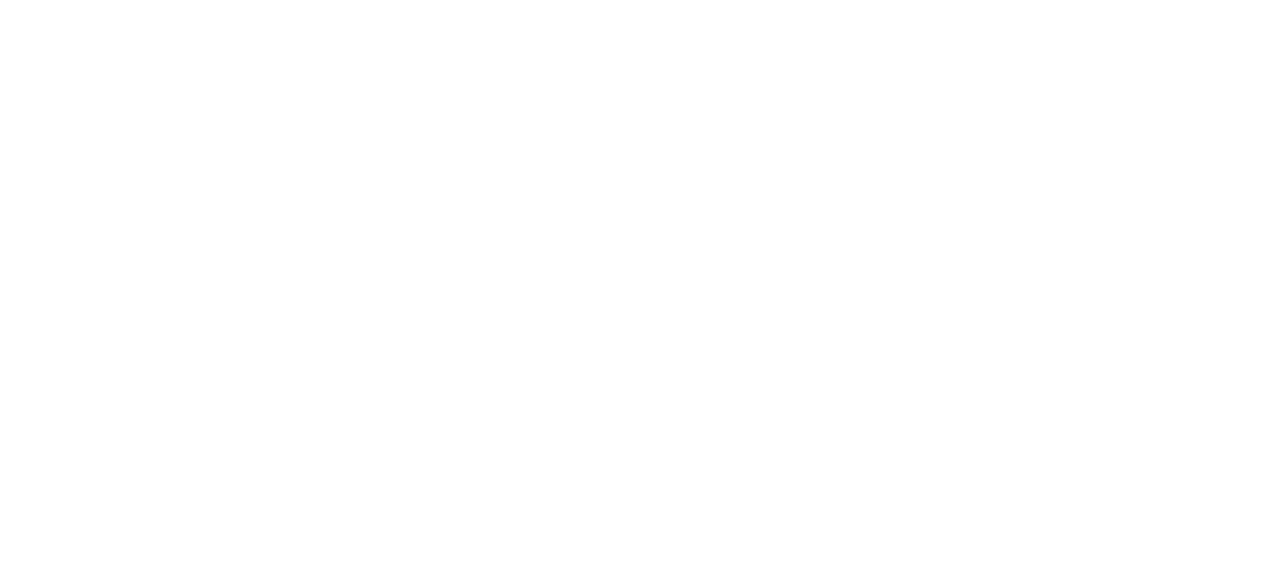
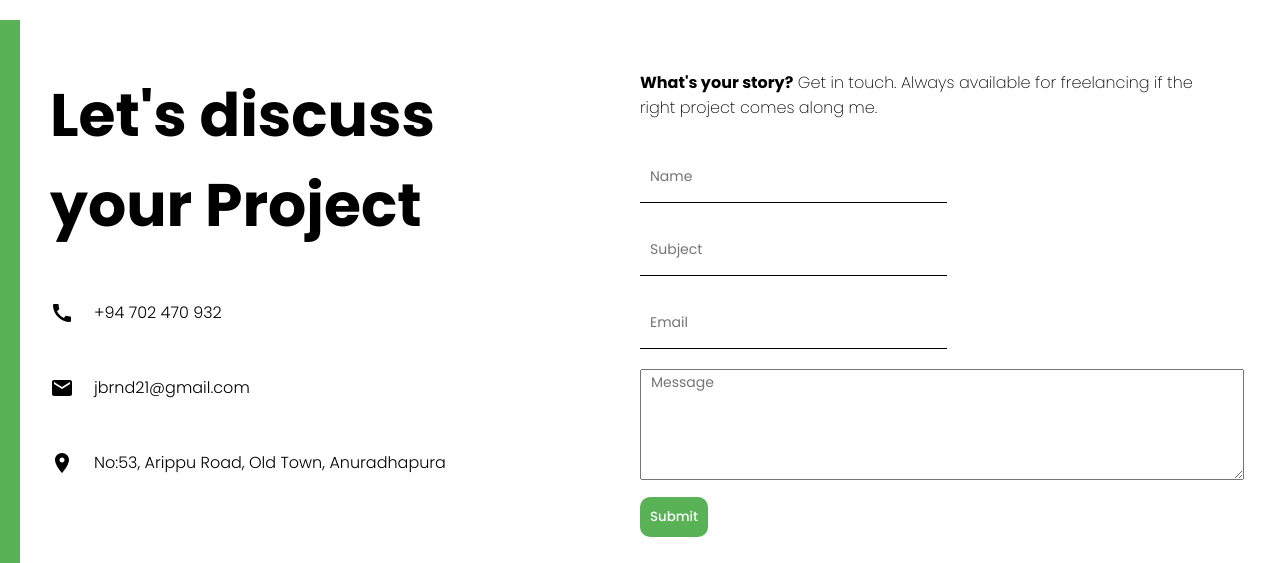
Before and after one commit to Roshini109/portfolio, a React (Create React App) app: page / in a window 1280 px wide. Shown: the part 2234-2797 px from the top of the page. Before the commit the page ends 2254 px from the top, so only its background shows below. Built offline with nearby package versions, Linux system fonts and the light colour scheme.

Commit message:
Create Contact page

```diff
--- a/package.json
+++ b/package.json
@@ -3,9 +3,15 @@
   "version": "0.1.0",
   "private": true,
   "dependencies": {
+    "@emailjs/browser": "^3.11.0",
+    "@emotion/react": "^11.11.1",
+    "@emotion/styled": "^11.11.0",
+    "@mui/icons-material": "^5.14.7",
+    "@mui/material": "^5.14.7",
     "@testing-library/jest-dom": "^5.17.0",
     "@testing-library/react": "^13.4.0",
     "@testing-library/user-event": "^13.5.0",
+    "emailjs-com": "^3.2.0",
     "react": "^18.2.0",
     "react-dom": "^18.2.0",
     "react-scripts": "5.0.1",
--- a/src/App.js
+++ b/src/App.js
@@ -1,3 +1,4 @@
+import Contact from "./components/contact/Contact";
 import Intro from "./components/intro/Intro";
 import About from "./components/intro/about/About";
 import Productlist from "./components/productList/Productlist";
@@ -9,6 +10,7 @@
       <Intro/>
       <About/>
       <Productlist/>
+      <Contact/>
     </div>
   );
 }
--- /dev/null
+++ b/src/components/contact/Contact.jsx
@@ -0,0 +1,65 @@
+import './contact.css'
+import {Call, Email,LocationOn} from '@mui/icons-material'
+import { useRef } from 'react'
+import emailjs from '@emailjs/browser';
+import { useState } from 'react';
+
+export default function Contact() {
+
+const formRef = useRef();
+const [done,setDone] = useState(false)
+
+const handleSubmit = (e) => {
+    e.preventDefault()
+    emailjs.sendForm('service_4xxl38h',
+                    'template_35lfjm3',
+                    formRef.current,
+                    '_S8fuQ36_giCTv23F'
+                    )
+      .then((result) => {
+          console.log(result.text);
+          setDone(true)
+      }, (error) => {
+          console.log(error.text);
+      });
+}
+
+  return (
+    <div className="c">
+        <div className="cBg"></div>
+        <div className="cWrapper">
+            <div className="cLeft">
+                <h1 className="cTitle">Let's discuss your Project</h1>
+                <div className="cInfo">
+                    <div className="cInfoItem">
+                        <Call className="cIcon"/>
+                        <span className="cIconName">+94 702 470 932</span>
+                    </div>
+                    <div className="cInfoItem">
+                        <Email className="cIcon"/>
+                        <span className="cIconName">jbrnd21@gmail.com</span>
+                    </div>
+                    <div className="cInfoItem">
+                        <LocationOn className="cIcon"/>
+                        <span className="cIconName">No:53, Arippu Road, Old Town, Anuradhapura</span>
+                    </div>
+                </div>
+            </div>
+            <div className="cRight">
+                <p className="cDesc">
+                    <b>What's your story?</b> Get in touch. Always available for
+                    freelancing if the right project comes along me.
+                </p>
+                <form ref={formRef} onSubmit={handleSubmit}>
+                    <input type="text" placeholder="Name" name="user_name" />
+                    <input type="text" placeholder="Subject" name="user_subject" />
+                    <input type="text" placeholder="Email" name="user_email" />
+                    <textarea rows="5" placeholder="Message" name="message" />
+                    <button className="submitBtn">Submit</button>
+                    {done && "Thank you !"}
+                </form>
+            </div>
+        </div>
+    </div>
+  )
+}
--- /dev/null
+++ b/src/components/contact/contact.css
@@ -0,0 +1,80 @@
+.c{
+    height: 100vh;
+    position: relative;
+}
+
+.cBg{
+    width: 20px;
+    height: 100%;
+    background-color:  #59b256;
+    position: absolute;
+}
+
+.cWrapper{
+    padding: 50px;
+    display: flex;
+}
+
+.cLeft{
+    flex: 1;
+}
+
+.cRight{
+    flex: 1;
+    display: flex;
+    align-items: center;
+    justify-content: center;
+    flex-direction: column;
+}
+
+.cTitle{
+    font-size: 60px;
+    width: 80%;
+}
+
+.cInfoItem{
+    display: flex;
+    align-items: center;
+    margin: 50px 0;
+    font-weight: 300;
+    width: 70%;
+}
+
+.cIcon{
+    margin-right: 20px;
+}
+
+.cDesc{
+    font-weight: 200;
+}
+
+form{
+    margin-top: 20px;
+}
+
+input{
+    width: 50%;
+    height: 50px;
+    border: none;
+    border-bottom: 1px solid black;
+    margin: 10px 0;
+    font-size: 14px;
+    padding-left: 10px;
+}
+
+textarea{
+    width: 100%;
+    margin: 10px 0;
+    font-size: 14px;
+    padding-left: 10px;
+}
+
+.submitBtn{
+    border: none;
+    padding: 10px;
+    background-color: #59b256;
+    color: white;
+    font-weight: 500;
+    cursor: pointer;
+    border-radius: 10px;
+}
```
Also changed, not shown: 1 other file (tests, documents, lock files or other folders).
